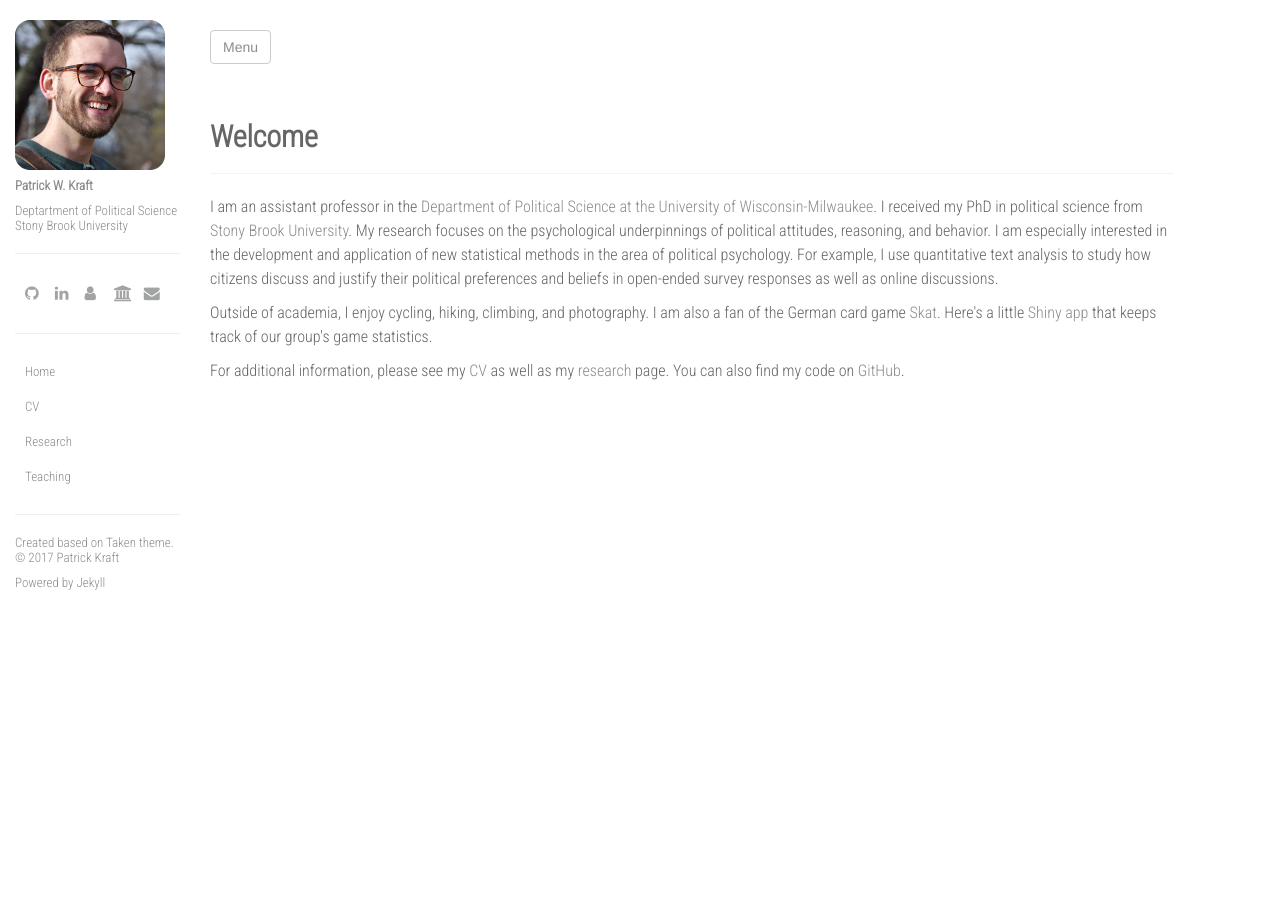
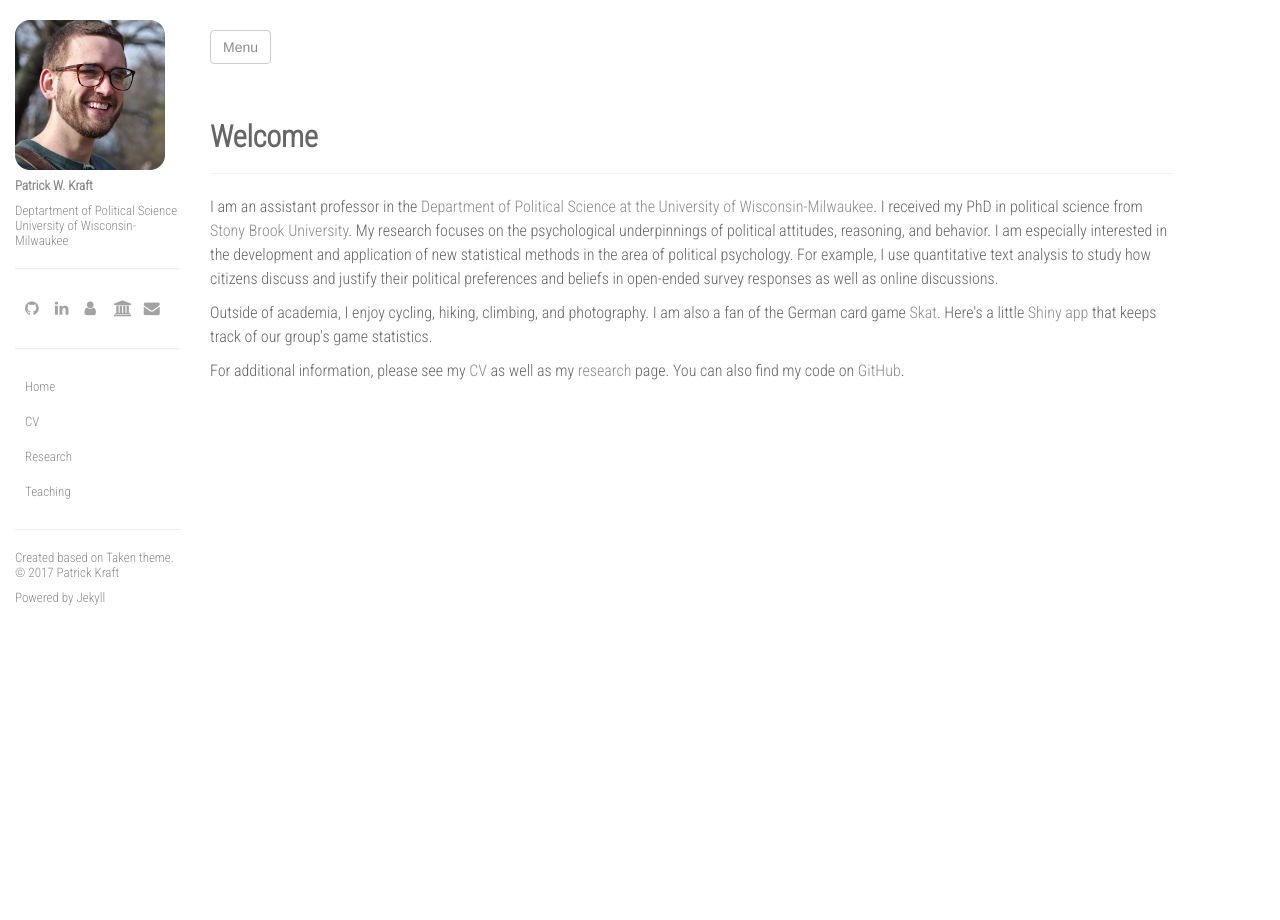
Before and after one commit to pwkraft/pwkraft-old.github.io, a Jekyll site: the page built from index.html, in a window 1280 px wide. Built offline with Jekyll 4.4.1, drawn with Linux system fonts in a browser that asks for light colours; nearby versions of some CDN libraries.

Commit message:
update sidebar

```diff
--- a/_config.yml
+++ b/_config.yml
@@ -1,12 +1,12 @@
 # Site settings
-title: Patrick W. Kraft | Ph.D. Candidate in the Department of Political Science at Stony Brook University
-email: patrick.kraft@stonybrook.edu
+title: Patrick W. Kraft | Assistant Professor in the Department of Political Science at Stony Brook University
+email: kraftp@uwm.edu
 baseurl: "" # the subpath of your site, e.g. /blog
 #url: "http://yourdomain.com" # the base hostname & protocol for your site
 
 # Sidebar settings
 description: Patrick W. Kraft
-affiliation: Deptartment of Political Science  Stony Brook University
+affiliation: Deptartment of Political Science  University of Wisconsin-Milwaukee
 
 # Social icons
 github: pwkraft
```
